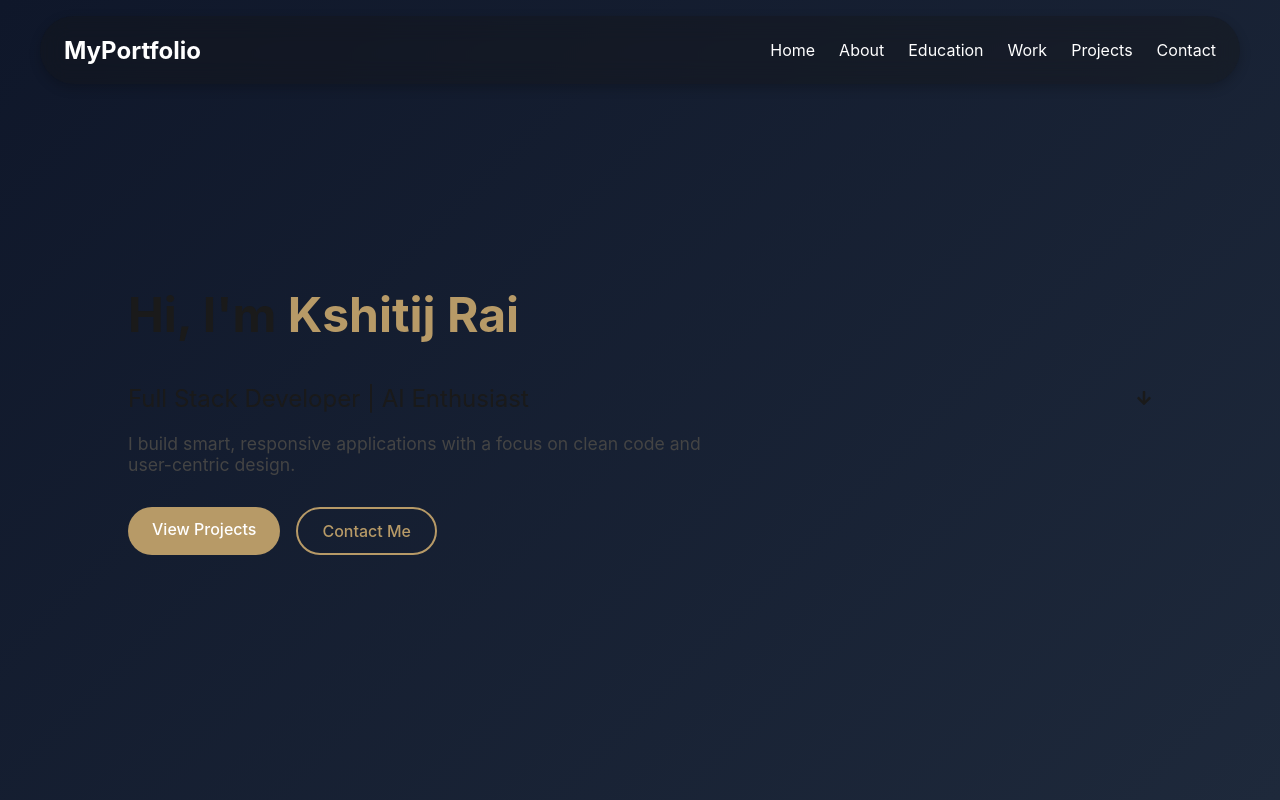
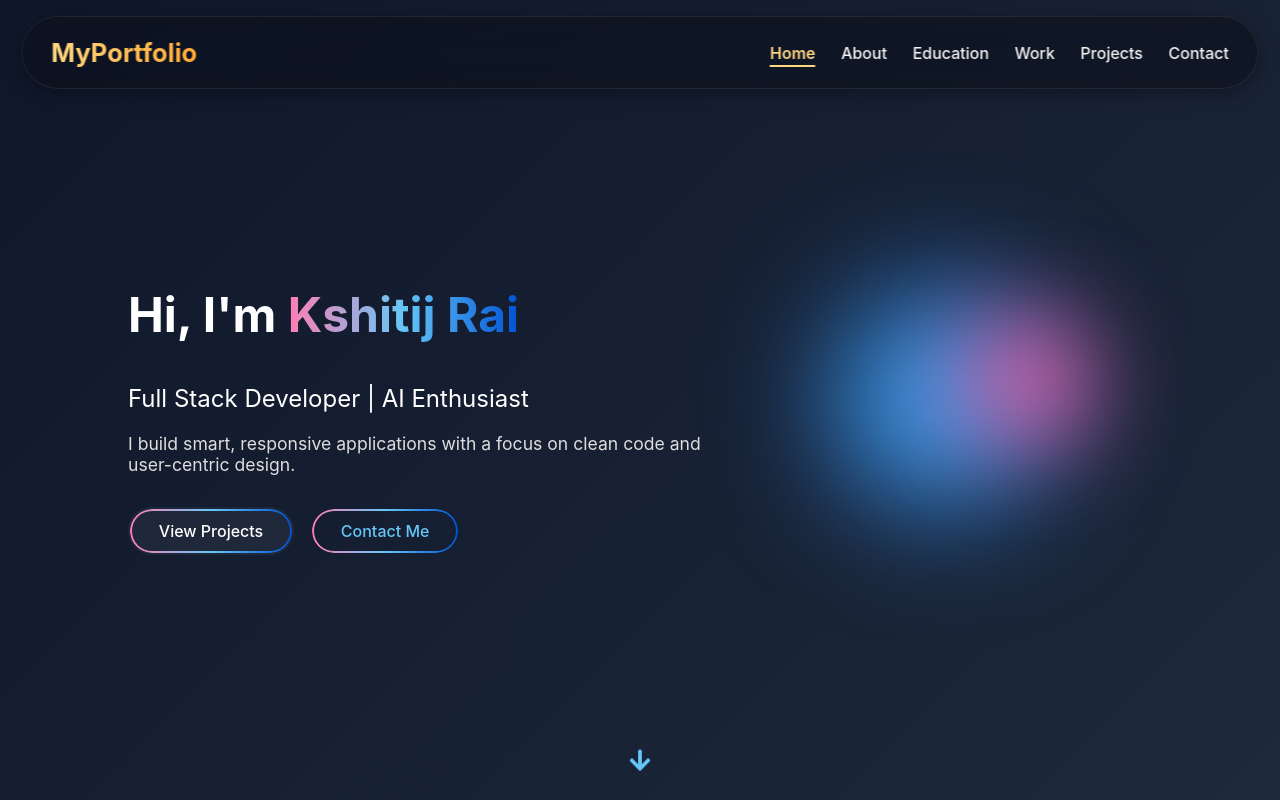
Before and after one commit to Krai07/KR_Portfolio, a React (Create React App) app: page / in a window 1280 px wide. Shown: the top 800 px of the page. Built offline with nearby package versions, Linux system fonts and the light colour scheme; the HTML template or start-up script is replaced by a standard one.

Commit message:
finalization

```diff
--- a/src/components/navbar/navbar.css
+++ b/src/components/navbar/navbar.css
@@ -4,24 +4,25 @@
   top: 16px;
   left: 50%;
   transform: translateX(-50%);
-  width: 90%;
+  width: 92%;
   max-width: 1200px;
-  background-color: rgba(20, 20, 20, 0.35);
-  backdrop-filter: blur(12px);
+  background: rgba(15, 15, 15, 0.55);
+  backdrop-filter: blur(14px) saturate(180%);
+  border: 1px solid rgba(255, 255, 255, 0.08);
   border-radius: 9999px;
-  padding: 0.5rem 1.5rem;
+  padding: 0.6rem 1.8rem;
   z-index: 100;
   display: flex;
   justify-content: space-between;
   align-items: center;
-  box-shadow: 0 4px 12px rgba(0,0,0,0.2);
-  color: #fff; /* white text */
+  box-shadow: 0 4px 20px rgba(0,0,0,0.35);
+  color: #fff;
+  transition: all 0.3s ease;
 }
 
-/* === Container inside navbar === */
+/* === Container === */
 .navbar-container {
   width: 100%;
-  max-width: 1200px;
   display: flex;
   justify-content: space-between;
   align-items: center;
@@ -29,28 +30,57 @@
 
 /* === Logo === */
 .navbar-logo {
-  font-size: 1.5rem;
-  color: #fff;
-  font-weight: bold;
+  font-size: 1.6rem;
+  font-weight: 700;
+  background: linear-gradient(90deg, #FFD580, #FFAA33);
+  -webkit-background-clip: text;
+  -webkit-text-fill-color: transparent;
+  cursor: pointer;
 }
 
 /* === Nav links === */
 .navbar-list {
   display: flex;
-  gap: 1.5rem;
+  gap: 1.6rem;
   list-style: none;
 }
 
 .navbar-link {
-  color: #fff; /* always white */
+  position: relative;
+  color: #f5f5f5;
   text-decoration: none;
   font-size: 1rem;
+  font-weight: 500;
   cursor: pointer;
   transition: color 0.3s ease;
 }
 
 .navbar-link:hover {
-  color: #FFD580; /* soft gold hover */
+  color: #FFD580;
+}
+
+/* underline effect */
+.navbar-link::after {
+  content: "";
+  position: absolute;
+  left: 0;
+  bottom: -4px;
+  height: 2px;
+  width: 0%;
+  background: #FFD580;
+  transition: width 0.3s ease;
+  border-radius: 2px;
+}
+
+.navbar-link:hover::after,
+.navbar-link.active::after {
+  width: 100%;
+}
+
+/* Active link highlight */
+.navbar-link.active {
+  color: #FFD580;
+  font-weight: 600;
 }
 
 /* === Hamburger === */
@@ -63,13 +93,14 @@
 
 .hamburger span {
   height: 3px;
-  width: 25px;
-  background: #fff; /* white bars */
+  width: 26px;
+  background: #fff;
   transition: all 0.3s ease;
+  border-radius: 2px;
 }
 
 .hamburger.open span:nth-child(1) {
-  transform: rotate(45deg) translate(5px, 5px);
+  transform: rotate(45deg) translate(5px, 6px);
 }
 
 .hamburger.open span:nth-child(2) {
@@ -92,8 +123,10 @@
     right: 0;
     flex-direction: column;
     width: 100%;
-    background: rgba(20, 20, 20, 0.9); /* darker on mobile for clarity */
-    backdrop-filter: blur(10px);
+    background: rgba(15, 15, 15, 0.92);
+    border: 1px solid rgba(255, 255, 255, 0.08);
+    border-radius: 16px;
+    backdrop-filter: blur(12px);
     overflow: hidden;
 
     max-height: 0;
@@ -103,7 +136,7 @@
   }
 
   .navbar-list.show {
-    max-height: 500px; /* adjust if needed */
+    max-height: 500px;
     opacity: 1;
     transform: translateY(0);
   }
@@ -111,5 +144,6 @@
   .navbar-link {
     padding: 1rem;
     text-align: center;
+    width: 100%;
   }
 }
--- a/src/components/navbar/navbar.js
+++ b/src/components/navbar/navbar.js
@@ -13,7 +13,7 @@ export default function Navbar() {
 
   return (
     <nav className="navbar">
-      <div className={`navbar-container`}>
+      <div className="navbar-container">
         <div className="navbar-logo">MyPortfolio</div>
         <ul className={`navbar-list ${menuOpen ? 'show' : ''}`}>
           {navLinks.map(name => (
@@ -23,6 +23,8 @@ export default function Navbar() {
                 smooth={true}
                 duration={500}
                 offset={-70}
+                spy={true}
+                activeClass="active"
                 className="navbar-link"
                 onClick={handleLinkClick}
               >
--- a/src/section/About/About.js
+++ b/src/section/About/About.js
@@ -4,7 +4,7 @@ import SkillMarquee from "../../components/SkillMarquee/SkillMarquee";
 
 const About = () => {
   return (
-    <section className="about-section">
+    <section id= "about" className="about-section">
       <h2 className="about-title">About Me</h2>
       <p className="about-text">
         I’m a passionate Software Developer with expertise in building scalable
--- a/src/section/Education/Education.js
+++ b/src/section/Education/Education.js
@@ -25,7 +25,7 @@ const education = [
 
 const Education = () => {
   return (
-    <section className="education-section">
+    <section id= "education" className="education-section">
       <h2 className="education-title">Education</h2>
       <div className="education-timeline">
         {education.map((edu, index) => (
--- a/src/section/Home/Home.css
+++ b/src/section/Home/Home.css
@@ -4,11 +4,14 @@
   align-items: center;
   justify-content: space-between;
   padding: 0 10%;
- background: linear-gradient(135deg, #0f172a, #1e293b);
-  color: #1a1a1a;
+  background: linear-gradient(135deg, #0f172a, #1e293b);
+  color: #fff;
+  position: relative;
   scroll-snap-align: start;
+  overflow: hidden;
 }
 
+/* Left side intro */
 .intro {
   max-width: 600px;
   animation: fadeInUp 1.2s ease-out;
@@ -20,7 +23,9 @@
 }
 
 .highlight {
-  color: #b79a67;
+  background: linear-gradient(90deg, #ff7eb3, #65c7f7, #0052d4);
+  -webkit-background-clip: text;
+  -webkit-text-fill-color: transparent;
 }
 
 .intro h2 {
@@ -32,42 +37,97 @@
 .intro p {
   margin-top: 1rem;
   font-size: 1.1rem;
-  color: #444;
+  color: #ddd;
 }
 
+/* Buttons */
 .buttons {
   margin-top: 2rem;
   display: flex;
   gap: 1rem;
 }
 
-.btn {
-  padding: 0.75rem 1.5rem;
+.btn.glass-btn {
+  padding: 0.75rem 1.8rem;
   border-radius: 50px;
-  background-color: #b79a67;
-  color: white;
+  background: rgba(255, 255, 255, 0.05);
+  color: #fff;
   font-weight: 500;
-  border: none;
+  border: 2px solid transparent;
   cursor: pointer;
   text-decoration: none;
-  transition: background 0.3s ease;
+  backdrop-filter: blur(10px);
+  -webkit-backdrop-filter: blur(10px);
+  transition: all 0.3s ease;
+  position: relative;
 }
 
-.btn:hover {
-  background-color: #a4854f;
+.btn.glass-btn::before {
+  content: "";
+  position: absolute;
+  inset: 0;
+  border-radius: 50px;
+  padding: 2px;
+  background: linear-gradient(90deg, #ff7eb3, #65c7f7, #0052d4);
+  -webkit-mask:
+    linear-gradient(#fff 0 0) content-box,
+    linear-gradient(#fff 0 0);
+  -webkit-mask-composite: xor;
+          mask-composite: exclude;
 }
 
-.btn.outline {
-  background-color: transparent;
-  border: 2px solid #b79a67;
-  color: #b79a67;
+.btn.glass-btn:hover {
+  background: rgba(255, 255, 255, 0.15);
+  transform: translateY(-3px);
 }
 
-.btn.outline:hover {
-  background-color: #b79a67;
-  color: white;
+.btn.glass-btn.outline {
+  background: transparent;
+  color: #65c7f7;
 }
 
+/* Right side gradient shapes */
+.right-visual {
+  position: relative;
+  flex: 1;
+  display: flex;
+  justify-content: center;
+  align-items: center;
+}
+
+.gradient-shape {
+  width: 220px;
+  height: 220px;
+  background: radial-gradient(circle, #65c7f7, #0052d4);
+  border-radius: 50%;
+  filter: blur(60px);
+  animation: float 6s ease-in-out infinite;
+}
+
+.gradient-shape.small {
+  width: 120px;
+  height: 120px;
+  background: radial-gradient(circle, #ff7eb3, #ff3cac);
+  position: absolute;
+  top: 20%;
+  right: 15%;
+  filter: blur(50px);
+  animation: float 8s ease-in-out infinite reverse;
+}
+
+/* Scroll down arrow */
+.scroll-down {
+  position: absolute;
+  bottom: 20px;
+  left: 50%;
+  transform: translateX(-50%);
+  cursor: pointer;
+  animation: bounce 2s infinite;
+  font-size: 1.5rem;
+  color: #65c7f7;
+}
+
+/* Animations */
 @keyframes fadeInUp {
   from {
     opacity: 0;
@@ -78,3 +138,21 @@
     transform: translateY(0);
   }
 }
+
+@keyframes bounce {
+  0%, 100% {
+    transform: translate(-50%, 0);
+  }
+  50% {
+    transform: translate(-50%, -10px);
+  }
+}
+
+@keyframes float {
+  0%, 100% {
+    transform: translateY(0px);
+  }
+  50% {
+    transform: translateY(-20px);
+  }
+}
--- a/src/section/Home/Home.js
+++ b/src/section/Home/Home.js
@@ -2,6 +2,10 @@ import './Home.css';
 import { FaArrowDown } from 'react-icons/fa';
 
 function Home() {
+  const scrollToAbout = () => {
+    document.getElementById('about')?.scrollIntoView({ behavior: 'smooth' });
+  };
+
   return (
     <section id="home" className="home-section">
       <div className="intro">
@@ -13,18 +17,19 @@ function Home() {
           I build smart, responsive applications with a focus on clean code and user-centric design.
         </p>
         <div className="buttons">
-          <a href="#projects" className="btn">View Projects</a>
-          <a href="#contact" className="btn outline">Contact Me</a>
+          <a href="#projects" className="btn glass-btn">View Projects</a>
+          <a href="#contact" className="btn glass-btn outline">Contact Me</a>
         </div>
       </div>
 
-      {/* Optional: Right side - Add an image or illustration */}
-      <div className="profile-img">
-        {/* Example: <img src="yourImage.png" alt="Profile" /> */}
+      {/* Right side - Decorative gradient shapes */}
+      <div className="right-visual">
+        <div className="gradient-shape"></div>
+        <div className="gradient-shape small"></div>
       </div>
 
       {/* Scroll Indicator */}
-      <div className="scroll-down">
+      <div className="scroll-down" onClick={scrollToAbout}>
         <FaArrowDown />
       </div>
     </section>
--- a/src/section/Projects/Projects.js
+++ b/src/section/Projects/Projects.js
@@ -52,7 +52,7 @@ const Projects = () => {
   const loopProjects = [...projects, ...projects];
 
   return (
-    <section className="projects-section">
+    <section  id="projects" className="projects-section">
       <h2 className="projects-title">Projects</h2>
 
       <motion.div
--- a/src/section/WorkExp/WorkExp.js
+++ b/src/section/WorkExp/WorkExp.js
@@ -19,7 +19,7 @@ const WorkExperience = () => {
   const pathLength = useSpring(scrollYProgress, { stiffness: 100, damping: 30 });
 
   return (
-    <section className="work-experience" ref={containerRef}>
+    <section id= "work" className="work-experience" ref={containerRef}>
       <h2 className="workexp-title">Work Experience</h2>
       <div className="timeline">
         {/* Center vertical progressive line */}
```
Also changed, not shown: src/components/PencilHeader/PencilHeader.css (deleted), src/components/PencilHeader/PencilHeader.js (deleted), src/components/ProjectCard/ProjectCard.css (deleted), src/components/ProjectCard/ProjectCard.js (deleted).
